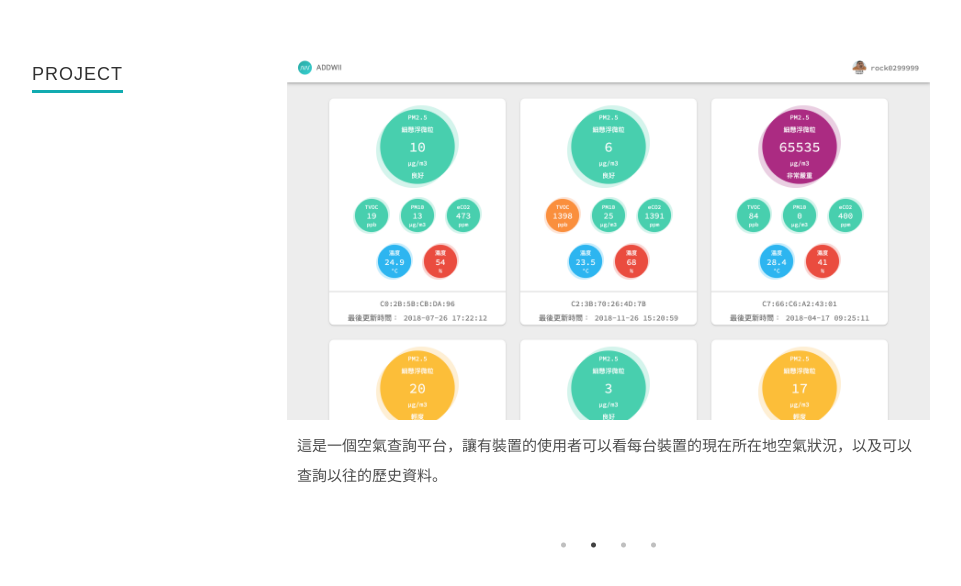
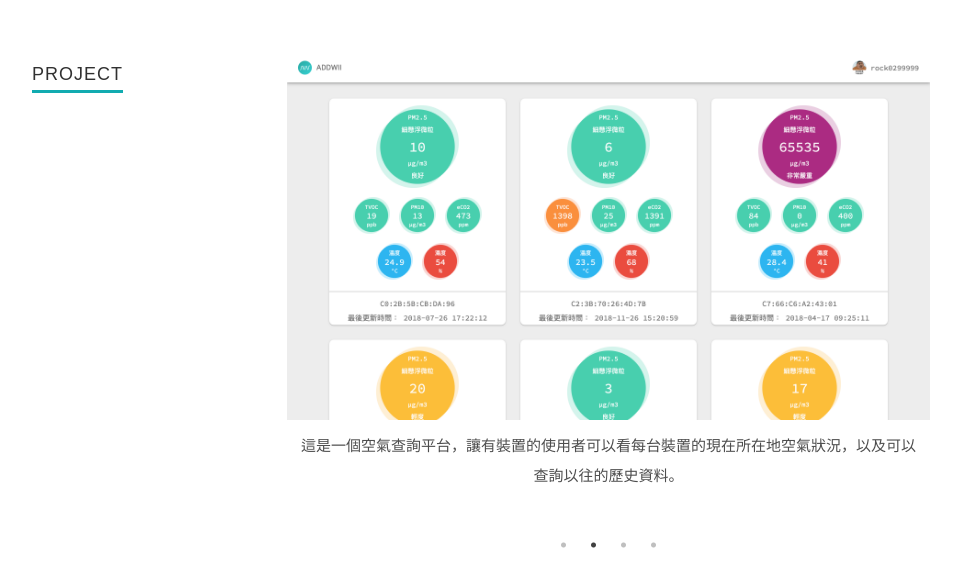
Before and after one commit to chenjianrui/NickChen, a React (Create React App) app: page / in a window 1280 px wide. Shown: the part 2319-2905 px from the top of the page, without its empty margins (118-1079 px from the left). Built offline with nearby package versions, Linux system fonts and the light colour scheme.

Commit message:
修正 Project 文字置中

```diff
--- a/src/components/Project/CarouselItem.js
+++ b/src/components/Project/CarouselItem.js
@@ -9,7 +9,7 @@ const carouselItem = ({ img, text, url }) => {
       <div>
         <img src={img}/>
       </div>
-      <p style={{ padding: '10px' }}>
+      <p style={{ padding: '10px', textAlign: 'center' }}>
         {text}
         { url && <a href={url} target='_blank'>連結 <FontAwesomeIcon icon={fas.faExternalLinkAlt}/></a> }
       </p>
```
